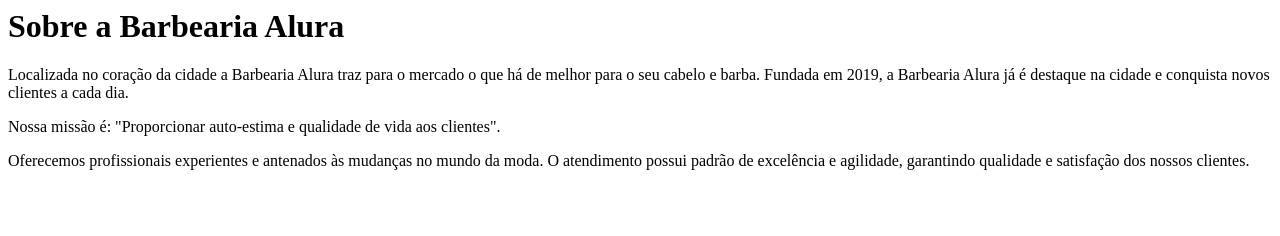
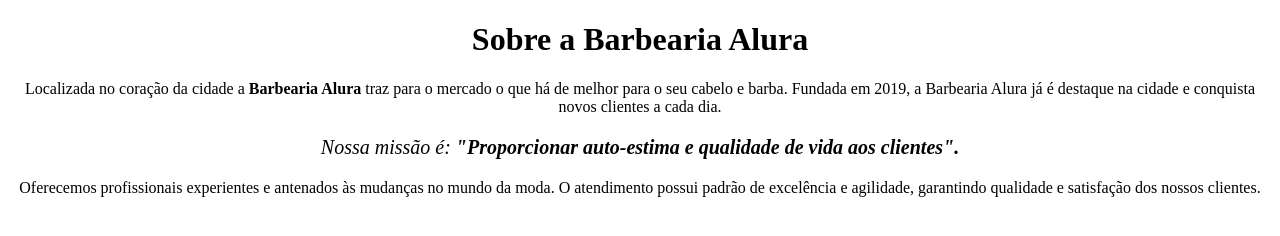
Before and after one commit to Esdraz/alura-html, a plain HTML site: page index.html in a window 1280 px wide. Drawn offline with Linux system fonts and the light colour scheme.

Commit message:
melhorias no texto e estilo

```diff
--- a/index.html
+++ b/index.html
@@ -1,7 +1,16 @@
-<h1>Sobre a Barbearia Alura</h1>
+<!DOCTYPE HTML>
+<html lang="pt-br">
+    <head>
+        <meta charset="utf-8">
+        <title>Barbearia Alura</title>
+    </head>
+    <body>
+        <h1 style="text-align: center">Sobre a Barbearia Alura</h1>
 
-<p>Localizada no coração da cidade a Barbearia Alura traz para o mercado o que há de melhor para o seu cabelo e barba. Fundada em 2019, a Barbearia Alura já é destaque na cidade e conquista novos clientes a cada dia.</p>
+        <p style="text-align: center">Localizada no coração da cidade a <strong>Barbearia Alura</strong> traz para o mercado o que há de melhor para o seu cabelo e barba. Fundada em 2019, a Barbearia Alura já é destaque na cidade e conquista novos clientes a cada dia.</p>
 
-<p>Nossa missão é: "Proporcionar auto-estima e qualidade de vida aos clientes".</p>
+        <p style="font-size:20px; text-align: center"><em>Nossa missão é: <strong>"Proporcionar auto-estima e qualidade de vida aos clientes".</strong></em></p>
 
-<p>Oferecemos profissionais experientes e antenados às mudanças no mundo da moda. O atendimento possui padrão de excelência e agilidade, garantindo qualidade e satisfação dos nossos clientes.</p>
+        <p style="text-align: center">Oferecemos profissionais experientes e antenados às mudanças no mundo da moda. O atendimento possui padrão de excelência e agilidade, garantindo qualidade e satisfação dos nossos clientes.</p>
+    </body>
+</html>
```
